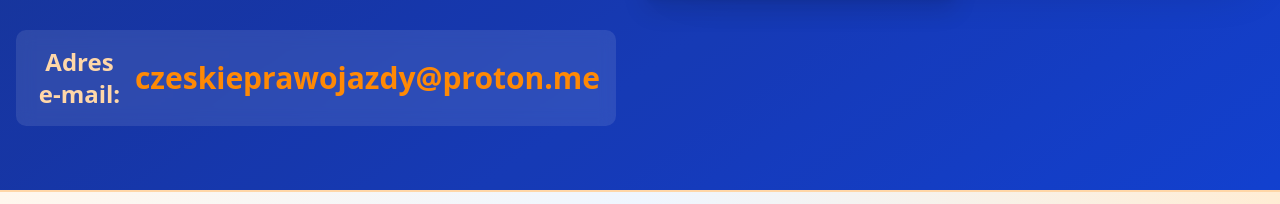
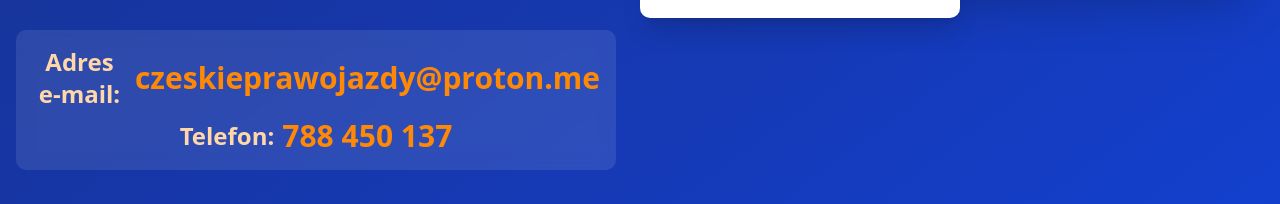
Before and after one commit to mainlycc/czechy, a Next.js app: page / in a window 1280 px wide. Shown: the part 700-904 px from the top of the page. Built offline with nearby package versions, Linux system fonts and the light colour scheme.

Commit message:
google tag

```diff
--- a/src/app/layout.tsx
+++ b/src/app/layout.tsx
@@ -114,6 +114,17 @@
         <meta name="theme-color" content="#e3f0ff" />
         <link rel="canonical" href="https://czeskieprawojazdy.pl/" />
         <script type="application/ld+json" dangerouslySetInnerHTML={{ __html: faqJsonLd }} />
+        <script async src="https://www.googletagmanager.com/gtag/js?id=AW-17128297535"></script>
+        <script
+          dangerouslySetInnerHTML={{
+            __html: `
+              window.dataLayer = window.dataLayer || [];
+              function gtag(){dataLayer.push(arguments);}
+              gtag('js', new Date());
+              gtag('config', 'AW-17128297535');
+            `,
+          }}
+        />
       </head>
       <body
         className={`${geistSans.variable} ${geistMono.variable} antialiased bg-blue-50 text-blue-900`}
--- a/src/app/page.tsx
+++ b/src/app/page.tsx
@@ -150,7 +150,8 @@
               </div>
 
               <div className="bg-white/10 backdrop-blur-sm rounded-lg p-4">
-                <div className="flex flex-col sm:flex-row justify-center items-center gap-2 text-center font-semibold text-2xl text-orange-200">
+                <div className="flex flex-col gap-2 justify-center items-center text-center font-semibold text-2xl text-orange-200">
+                  <div className="flex flex-col sm:flex-row justify-center items-center gap-2">
                     <span>Adres e-mail:</span>
                     <button
                       className={`transition-colors duration-200 focus:outline-none text-3xl font-bold ${copied ? 'text-green-400' : 'text-orange-400'}`}
@@ -163,6 +164,11 @@
                     >
                       czeskieprawojazdy@proton.me
                     </button>
+                  </div>
+                  <div className="flex flex-col sm:flex-row justify-center items-center gap-2">
+                    <span>Telefon:</span>
+                    <span className="text-3xl font-bold text-orange-400">788 450 137</span>
+                  </div>
                 </div>
               </div>
             </div>
```
Lines whose indentation alone changed are shown as unchanged.
